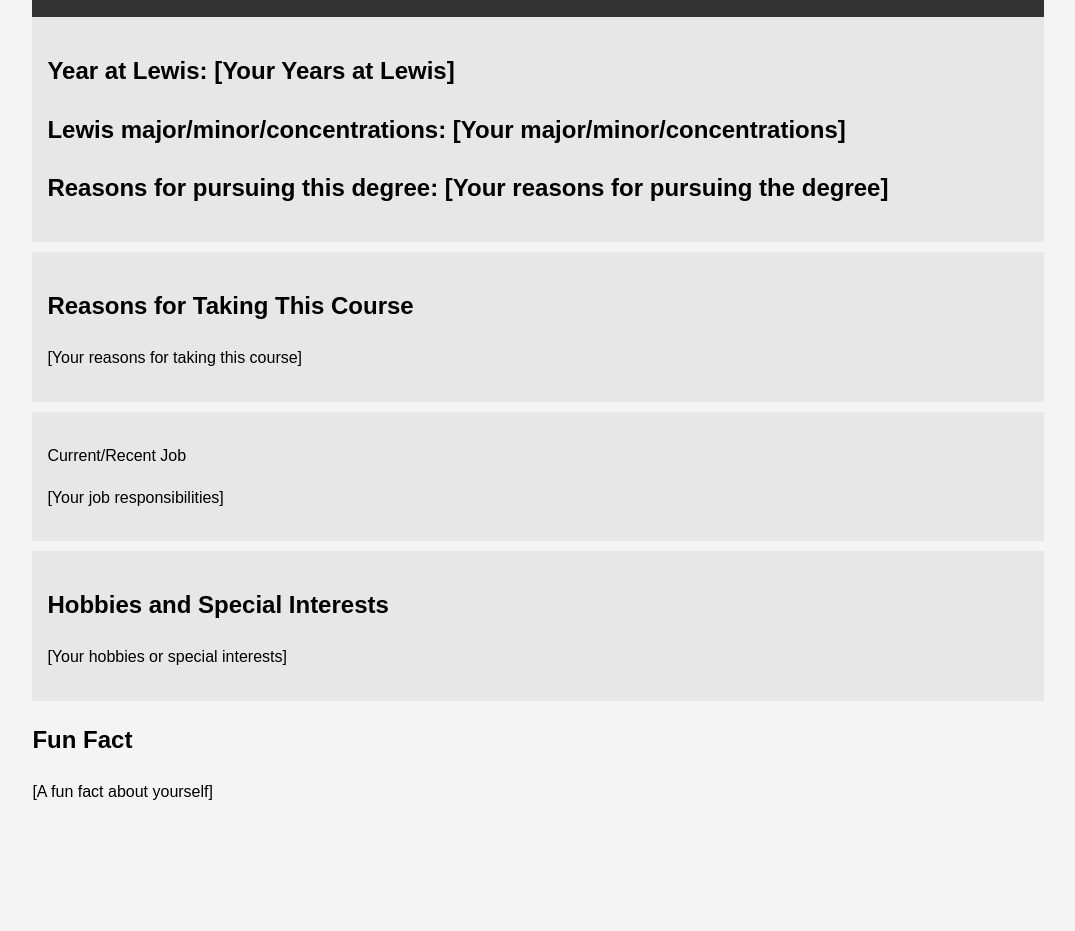
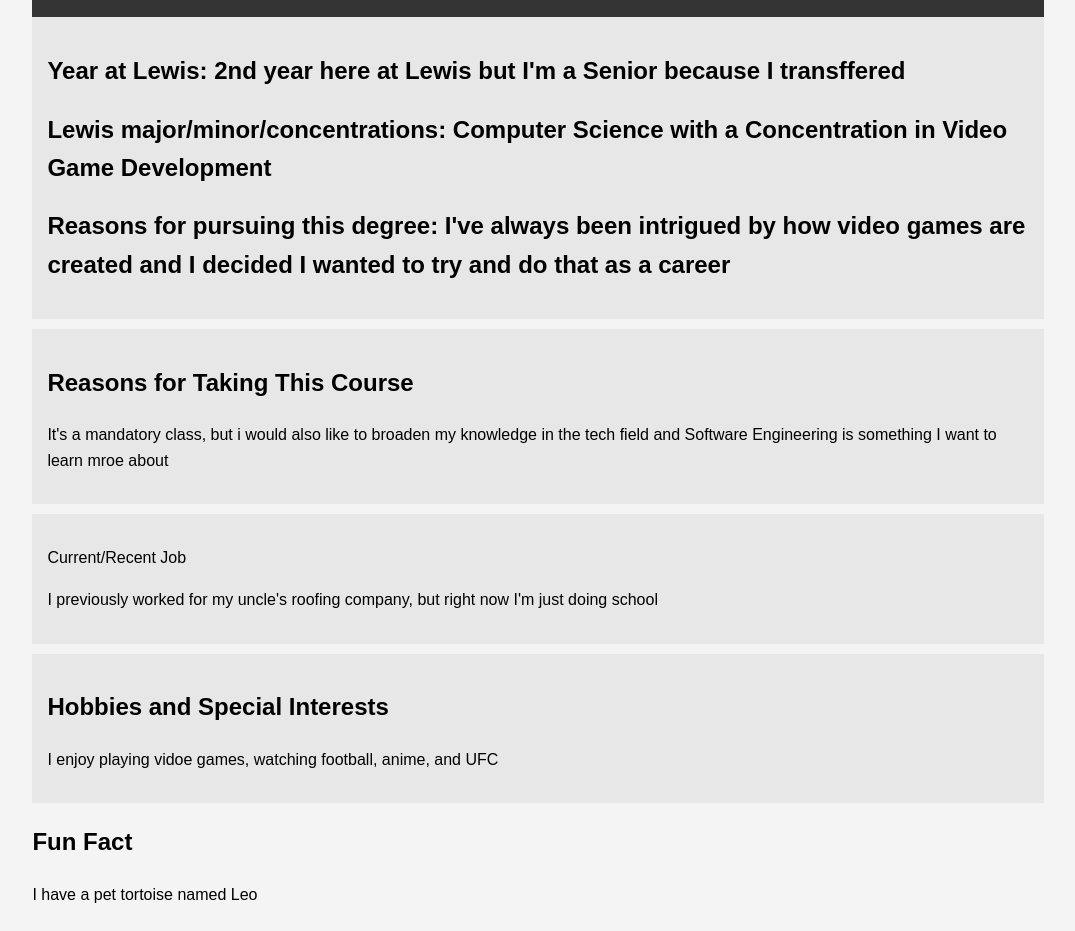
Before and after one commit to coltin14/me, a plain HTML site: page index.html in a window 1280 px wide. Shown: the part 133-1064 px from the top of the page, without its empty margins (102-1177 px from the left). Before the commit the page ends 962 px from the top, so only its background shows below. Drawn offline with Linux system fonts and the light colour scheme.

Commit message:
Updated the rest of the information

```diff
--- a/index.html
+++ b/index.html
@@ -36,29 +36,29 @@
         </header>
 
         <section class="lewis">
-			<h2>Year at Lewis: [Your Years at Lewis]</h2>
-			<h2>Lewis major/minor/concentrations: [Your major/minor/concentrations]</h2>
-			<h2>Reasons for pursuing this degree: [Your reasons for pursuing the degree]</h2>
+			<h2>Year at Lewis: 2nd year here at Lewis but I'm a Senior because I transffered</h2>
+			<h2>Lewis major/minor/concentrations: Computer Science with a Concentration in Video Game Development</h2>
+			<h2>Reasons for pursuing this degree: I've always been intrigued by how video games are created and I decided I wanted to try and do that as a career</h2>
         </section>
 
 		<section class="course">
             <h2>Reasons for Taking This Course</h2>
-            <p>[Your reasons for taking this course]</p>
+            <p>It's a mandatory class, but i would also like to broaden my knowledge in the tech field and Software Engineering is something I want to learn mroe about</p>
         </section>
 
 		<section class="job">
             <p>Current/Recent Job</p>
-			<p>[Your job responsibilities]</p>
+			<p>I previously worked for my uncle's roofing company, but right now I'm just doing school</p>
         </section>
 
         <section class="hobbies">
             <h2>Hobbies and Special Interests</h2>
-            <p>[Your hobbies or special interests]</p>
+            <p>I enjoy playing vidoe games, watching football, anime, and UFC</p>
         </section>
 
         <section class="fun-fact">
             <h2>Fun Fact</h2>
-            <p>[A fun fact about yourself]</p>
+            <p>I have a pet tortoise named Leo</p>
         </section>
     </div>
 </body>
```
